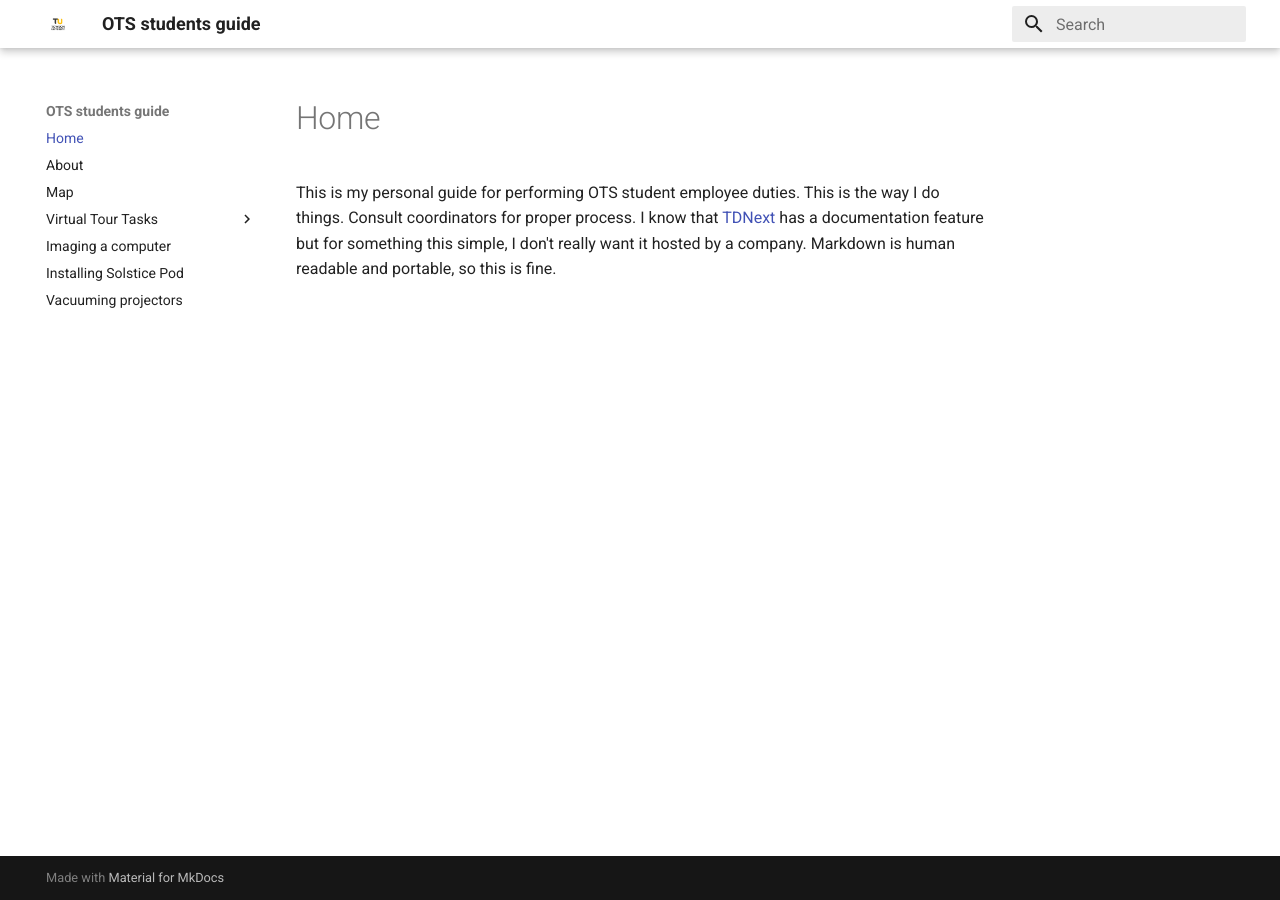
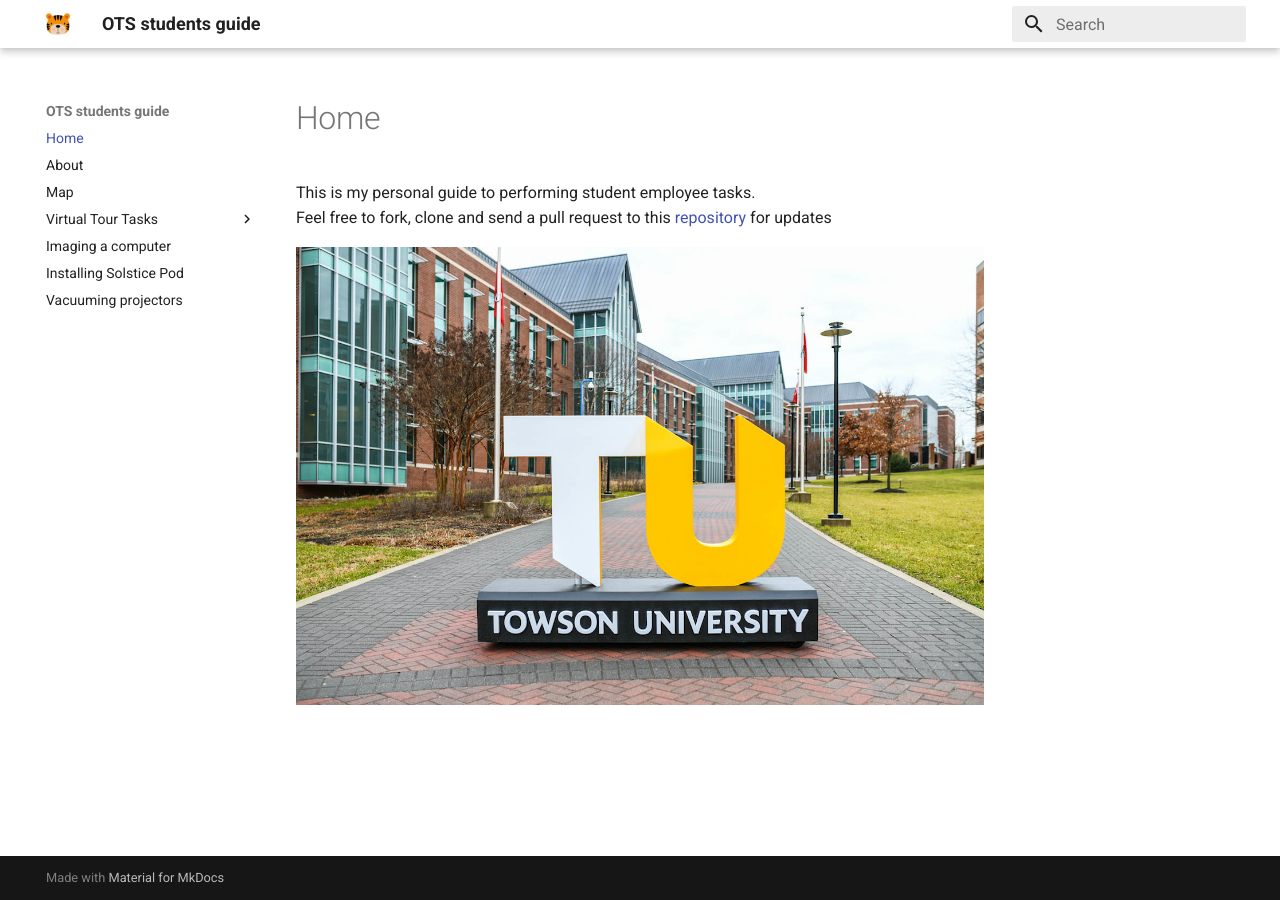
Before and after one commit to curlyLasagna/OTS-Student-Documentation, an MkDocs documentation site: the page built from docs/index.md, in a window 1280 px wide. Built offline with MkDocs 1.6.1 and Material for MkDocs 9.7.7, drawn with Linux system fonts in a browser that asks for light colours.

Commit message:
Changed logo since marketing is stingy

```diff
--- a/docs/index.md
+++ b/docs/index.md
@@ -1,3 +1,4 @@
-This is my personal guide for performing OTS student employee duties.
-This is the way I do things. Consult coordinators for proper process.
-I know that [TDNext](https://techhelp.towson.edu/TDNext/Home/Desktop/Default.aspx) has a documentation feature but for something this simple, I don't really want it hosted by a company. Markdown is human readable and portable, so this is fine.
+This is my personal guide to performing student employee tasks.
+Feel free to fork, clone and send a pull request to this [repository](https://github.com/curlyLasagna/OTS-Student-Documentation) for updates
+
+![](img/Brand_20190108_LC_0037.jpg)
--- a/mkdocs.yml
+++ b/mkdocs.yml
@@ -24,7 +24,7 @@
 repo_name: 'Github'
 theme:
   name: material
-  logo: '/img/brand-brandmarks-vertical-sq.jpg'
+  logo: '/img/8713174.png'
   features:
     - toc.follow
   palette:
```
Also changed, not shown: README.md (+3 -3 lines), docs/img/8713174.png (added), docs/img/Brand_20190108_LC_0037.jpg (added), docs/img/TU-logo.ico (deleted), docs/img/TU-logo.png (deleted), docs/img/brand-brandmarks-vertical-sq.jpg (deleted), docs/img/tony-the-tiger-logo-32CF24159A-seeklogo.com.png (added), docs/vacuum.md (line endings or trailing spaces).
